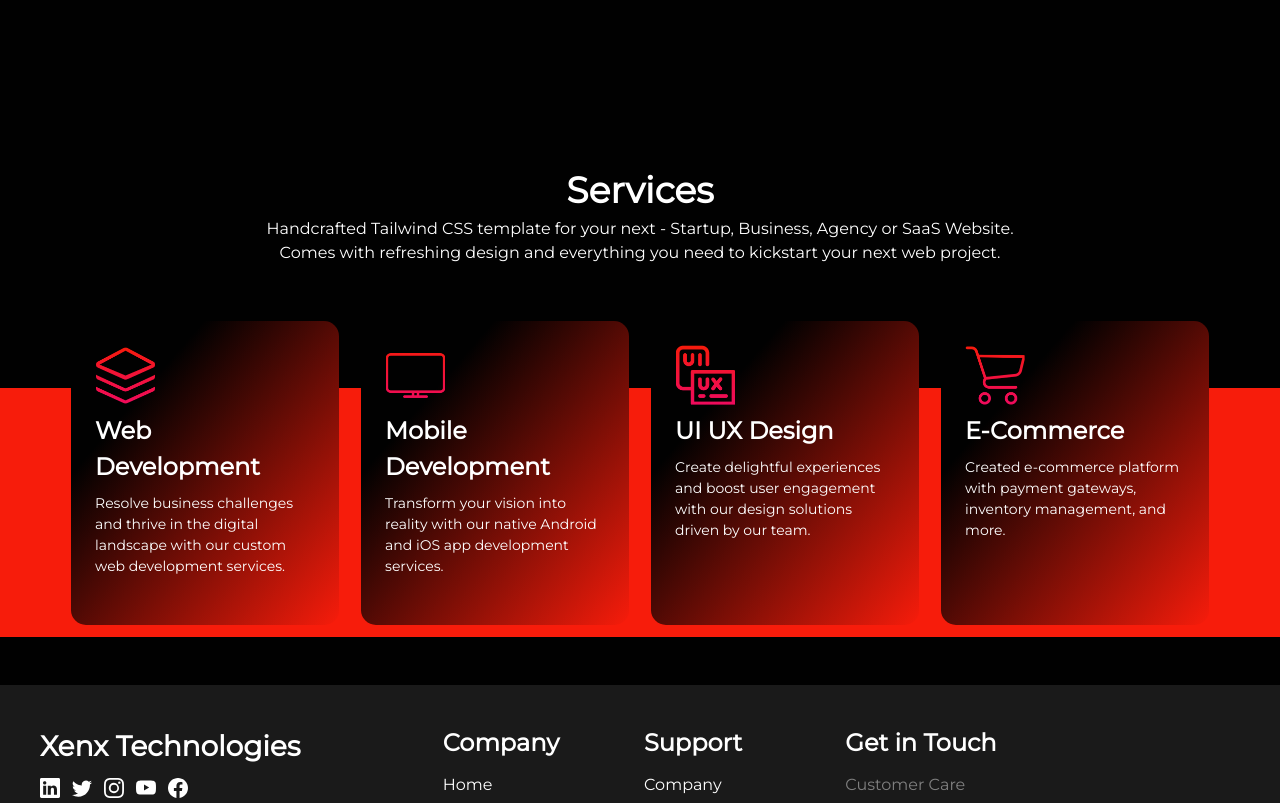
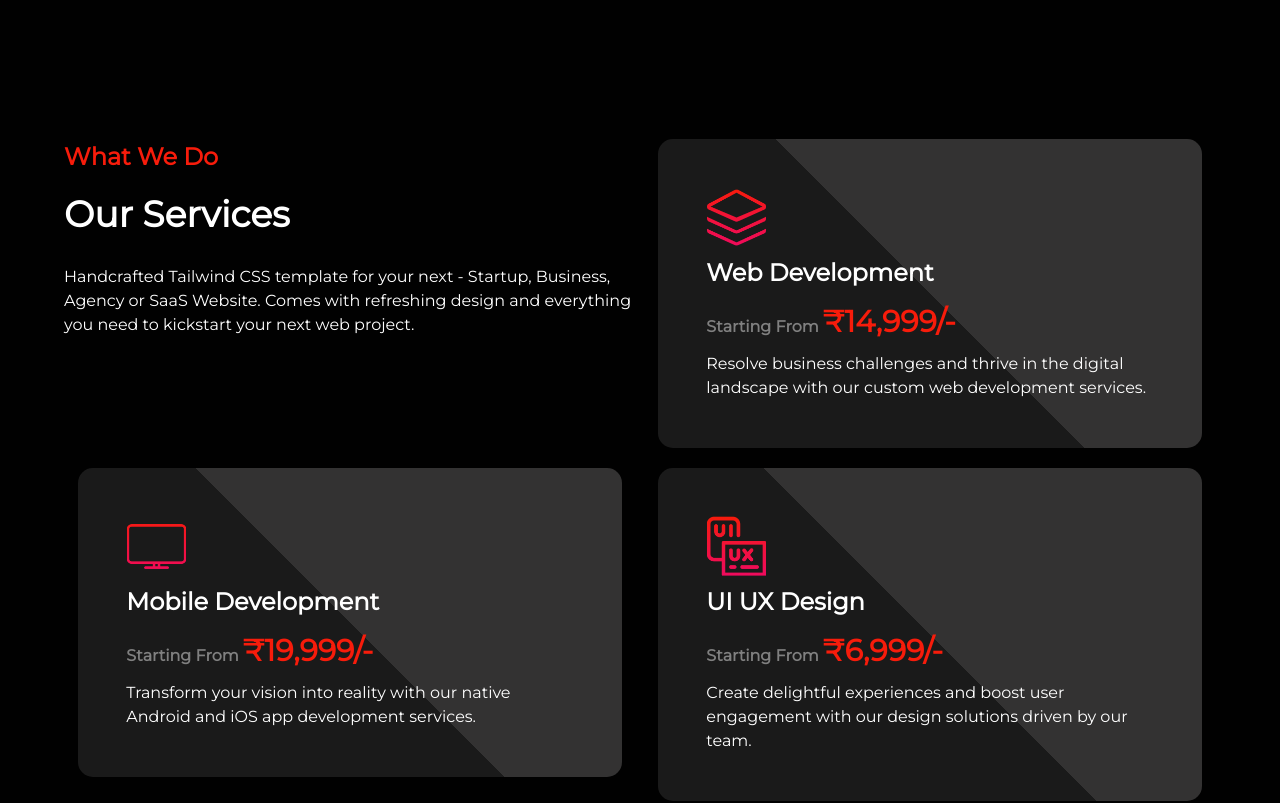
Before and after one commit to sahilsheikh-dev/xenxtechnologies, a React (Create React App) app: page / in a window 1280 px wide. Shown: the part 740-1543 px from the top of the page. Built offline with nearby package versions, Linux system fonts and the light colour scheme.

Commit message:
serviceSectionUpdate-30042024:1439-sahilsheikh.dev@gmail.com

```diff
--- a/src/components/homepage/ServiceSection.js
+++ b/src/components/homepage/ServiceSection.js
@@ -13,15 +13,7 @@ const ServiceSection = ({ theme }) => {
 
   return (
     <>
-      <Stack
-        direction={{ base: 'column', md: 'row' }}
-        bgGradient={
-          theme === 'dark'
-            ? 'linear-gradient(180deg, #010101 50%, #F71C0B 50%)'
-            : 'linear-gradient(180deg, #FAFAFA 50%, #F71C0B 50%)'
-        }
-        my={12}
-      >
+      <Stack direction={{ base: 'column', md: 'row' }} my={12}>
         <Box
           fontFamily={'Montserrat'}
           mx={{ base: 1, md: 16, lg: 16, xl: 16 }}
@@ -31,41 +23,48 @@ const ServiceSection = ({ theme }) => {
           <Grid
             templateColumns={{
               base: 'repeat(1, 1fr)',
-              md: 'repeat(1, 1fr)',
-              lg: 'repeat(1, 1fr)',
-              xl: 'repeat(1, 1fr)',
+              md: 'repeat(2, 1fr)',
+              lg: 'repeat(2, 1fr)',
+              xl: 'repeat(2, 1fr)',
             }}
             textAlign={{
               base: 'center',
-              md: 'center',
-              lg: 'center',
-              xl: 'center',
+              md: 'left',
+              lg: 'left',
+              xl: 'left',
             }}
             gap={2}
           >
-            <GridItem mx={0} px={0} mb={12}>
+            <GridItem
+              mx={0}
+              px={0}
+              minH={{ base: '', md: '300px', lg: '300px', xl: '300px' }}
+            >
+              <Text
+                fontWeight={'bold'}
+                fontSize={{ base: '18px', md: '24px', lg: '24px', xl: '24px' }}
+                textColor={'#F71C0B'}
+              >
+                What We Do
+              </Text>
               <Text
                 fontWeight={'bold'}
                 fontSize={{ base: '22px', md: '30px', lg: '34px', xl: '36px' }}
-                mt={6}
+                mt={3}
+                mb={6}
               >
-                Services
+                Our Services
               </Text>
-              <Text maxW={'750px'} mx={'auto'}>
+              <Text maxW={'750px'} mx={'auto'} fontSize={'16px'}>
                 Handcrafted Tailwind CSS template for your next - Startup,
                 Business, Agency or SaaS Website. Comes with refreshing design
                 and everything you need to kickstart your next web project.
               </Text>
             </GridItem>
-            <GridItem mx={0} px={0}>
-              <Grid
-                templateColumns={{
-                  base: 'repeat(1, 1fr)',
-                  md: 'repeat(4, 1fr)',
-                  lg: 'repeat(4, 1fr)',
-                  xl: 'repeat(4, 1fr)',
-                }}
-                gap={2}
+            <GridItem
+              mx={0}
+              px={0}
+              minH={{ base: '', md: '300px', lg: '300px', xl: '300px' }}
             >
               <ServiceCard
                 theme={theme}
@@ -74,7 +73,14 @@ const ServiceSection = ({ theme }) => {
                 serviceDescription={
                   'Resolve business challenges and thrive in the digital landscape with our custom web development services.'
                 }
+                price={'14,999/-'}
               />
+            </GridItem>
+            <GridItem
+              mx={0}
+              px={0}
+              minH={{ base: '', md: '300px', lg: '300px', xl: '300px' }}
+            >
               <ServiceCard
                 theme={theme}
                 serviceImg={ServiceImg2}
@@ -82,7 +88,14 @@ const ServiceSection = ({ theme }) => {
                 serviceDescription={
                   'Transform your vision into reality with our native Android and iOS app development services.'
                 }
+                price={'19,999/-'}
               />
+            </GridItem>
+            <GridItem
+              mx={0}
+              px={0}
+              minH={{ base: '', md: '300px', lg: '300px', xl: '300px' }}
+            >
               <ServiceCard
                 theme={theme}
                 serviceImg={ServiceImg3}
@@ -90,7 +103,14 @@ const ServiceSection = ({ theme }) => {
                 serviceDescription={
                   'Create delightful experiences and boost user engagement with our design solutions driven by our team.'
                 }
+                price={'6,999/-'}
               />
+            </GridItem>
+            <GridItem
+              mx={0}
+              px={0}
+              minH={{ base: '', md: '300px', lg: '300px', xl: '300px' }}
+            >
               <ServiceCard
                 theme={theme}
                 serviceImg={ServiceImg4}
@@ -98,8 +118,8 @@ const ServiceSection = ({ theme }) => {
                 serviceDescription={
                   'Created e-commerce platform with payment gateways, inventory management, and more.'
                 }
+                price={'19,999/-'}
               />
-              </Grid>
             </GridItem>
           </Grid>
         </Box>
--- a/src/components/homepage/ServiceSection/ServiceCard.js
+++ b/src/components/homepage/ServiceSection/ServiceCard.js
@@ -6,41 +6,46 @@ const ServiceCard = ({
   serviceImg,
   serviceTitle,
   serviceDescription,
+  price,
 }) => {
   return (
     <>
       <Stack
-        bg={
+        bgGradient={
           theme === 'dark'
-            ? `radial-gradient(circle at 100% 100%, rgba(255,255,255,0) 0, rgba(255,255,255,0) 7px, transparent 7px) 0% 0%/10px 10px no-repeat,
-      radial-gradient(circle at 0 100%, rgba(255,255,255,0) 0, rgba(255,255,255,0) 7px, transparent 7px) 100% 0%/10px 10px no-repeat,
-      radial-gradient(circle at 100% 0, rgba(255,255,255,0) 0, rgba(255,255,255,0) 7px, transparent 7px) 0% 100%/10px 10px no-repeat,
-      radial-gradient(circle at 0 0, rgba(255,255,255,0) 0, rgba(255,255,255,0) 7px, transparent 7px) 100% 100%/10px 10px no-repeat,
-      linear-gradient(rgba(255,255,255,0), rgba(255,255,255,0)) 50% 50%/calc(100% - 6px) calc(100% - 20px) no-repeat,
-      linear-gradient(rgba(255,255,255,0), rgba(255,255,255,0)) 50% 50%/calc(100% - 20px) calc(100% - 6px) no-repeat,
-      linear-gradient(131deg, #010101 25%, #f71c0b 100%)`
-            : `radial-gradient(circle at 100% 100%, rgba(255,255,255,0) 0, rgba(255,255,255,0) 7px, transparent 7px) 0% 0%/10px 10px no-repeat,
-        radial-gradient(circle at 0 100%, rgba(255,255,255,0) 0, rgba(255,255,255,0) 7px, transparent 7px) 100% 0%/10px 10px no-repeat,
-        radial-gradient(circle at 100% 0, rgba(255,255,255,0) 0, rgba(255,255,255,0) 7px, transparent 7px) 0% 100%/10px 10px no-repeat,
-        radial-gradient(circle at 0 0, rgba(255,255,255,0) 0, rgba(255,255,255,0) 7px, transparent 7px) 100% 100%/10px 10px no-repeat,
-        linear-gradient(rgba(255,255,255,0), rgba(255,255,255,0)) 50% 50%/calc(100% - 6px) calc(100% - 20px) no-repeat,
-        linear-gradient(rgba(255,255,255,0), rgba(255,255,255,0)) 50% 50%/calc(100% - 20px) calc(100% - 6px) no-repeat,
-        linear-gradient(131deg, #fafafa 25%, #f71c0b 100%)`
+            ? 'linear-gradient(45deg, #1A1A1A 50%, #333232 50%)'
+            : 'linear-gradient(45deg, #ededed 50%, #d6d6d6 50%)'
         }
         boxSizing="border-box"
         borderRadius={'15px'}
-        p={6}
         _hover={{}}
         maxW={'95%'}
+        minH={{ base: '', md: '300px', lg: '300px', xl: '300px' }}
         mx={'auto'}
-        pb={12}
         mb={3}
+        p={{ base: 6, md: 12, lg: 12, xl: 12 }}
       >
         <Image maxW={'60px'} maxH={'60px'} src={serviceImg} />
         <Text fontSize={'24px'} fontWeight={'bold'} textAlign={'left'}>
           {serviceTitle}
         </Text>
-        <Text fontSize={'14px'} textAlign={'left'}>
+        <Text
+          fontSize={'16px'}
+          textAlign={'left'}
+          fontWeight={'bold'}
+          textColor={'gray'}
+        >
+          Starting From{' '}
+          <Text
+            as={'span'}
+            fontSize={'30px'}
+            fontWeight={'bold'}
+            textColor={'#F71C0B'}
+          >
+            ₹{price}
+          </Text>
+        </Text>
+        <Text fontSize={'16px'} textAlign={'left'}>
           {serviceDescription}
         </Text>
       </Stack>
```
Lines whose indentation alone changed are shown as unchanged.
